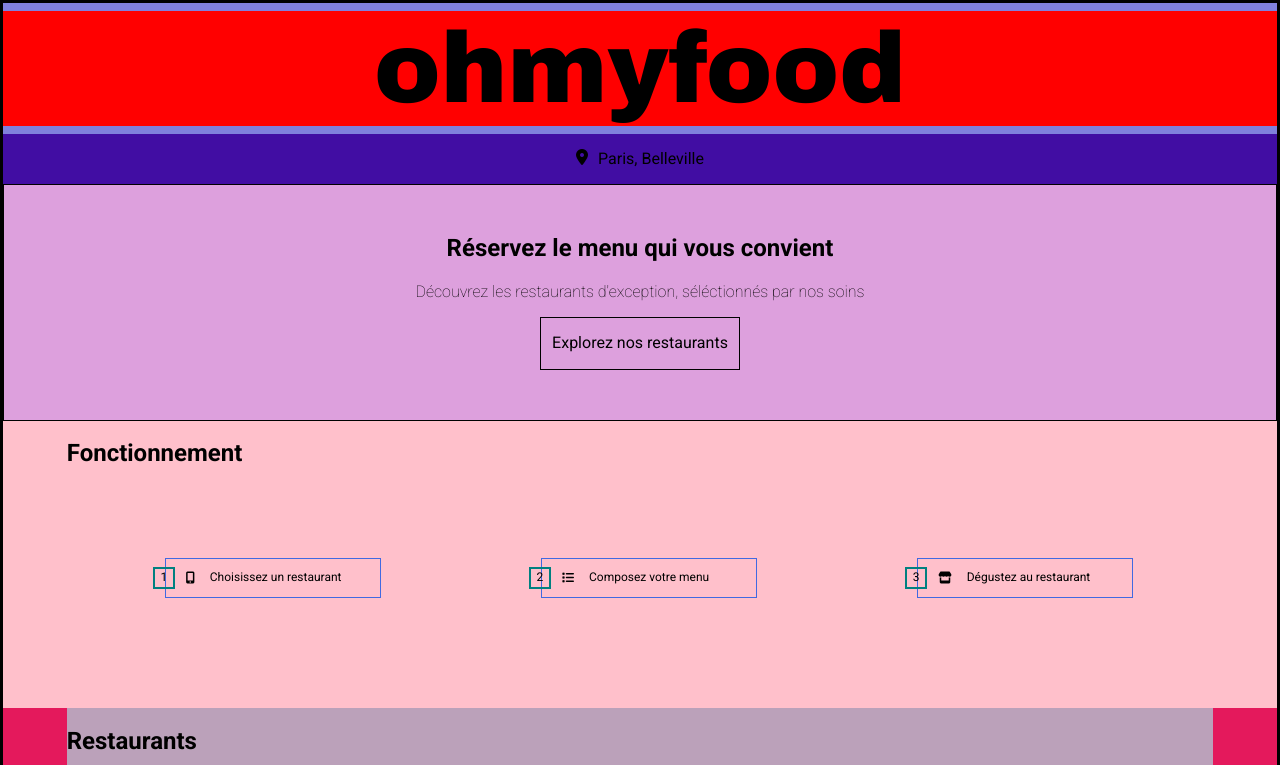
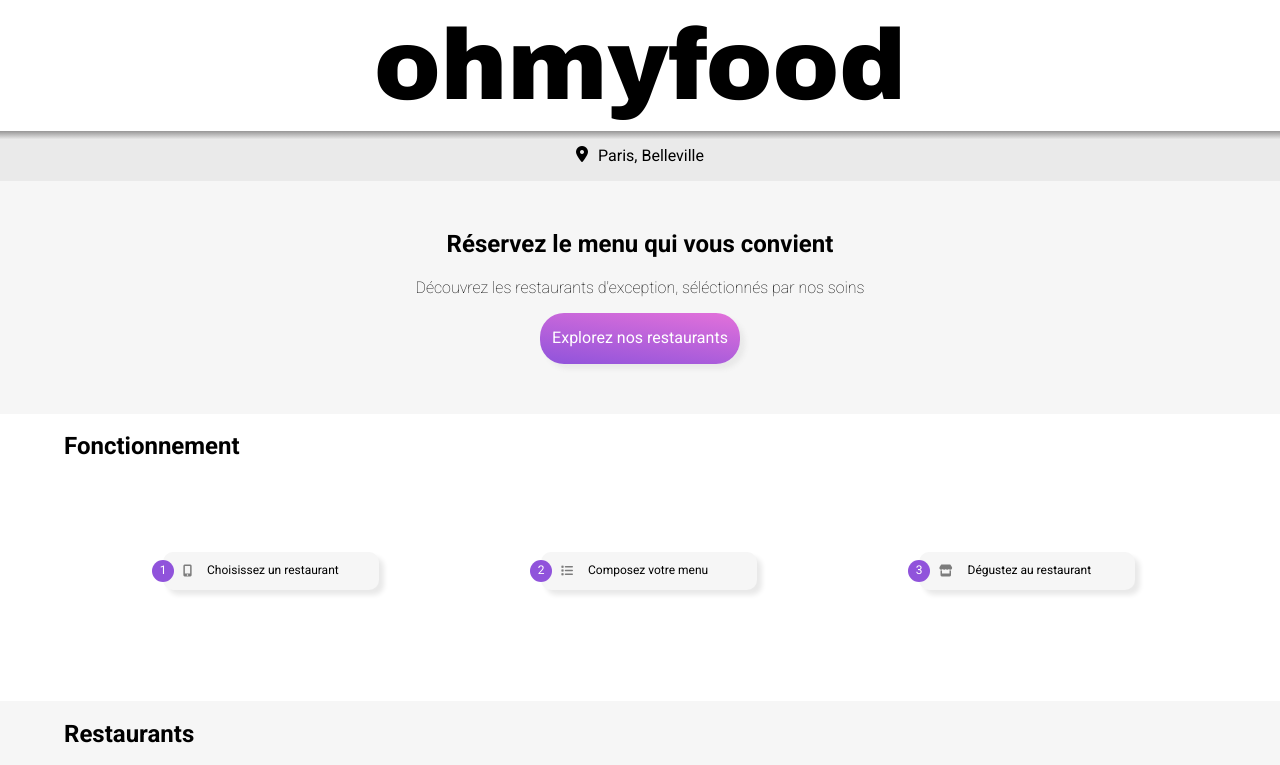
Before and after one commit to cla31/projet-3-OCR, a website: page index.html in a window 1280 px wide. Shown: the top 765 px of the page. Drawn offline with Linux system fonts and the light colour scheme; a web font is replaced by a local one.

Commit message:
Couleurs de la page d'accueil

```diff
--- a/index.html
+++ b/index.html
@@ -61,6 +61,7 @@
             <div class="tabs__stack">
                 <h2>Fonctionnement</h2>
                 <div class="tabs__items">
+                    <a href="#restaurants">
                         <div class="tabs__choice">
                             <div class="tabs__un">1</div>
                             <div class="tabs__icon-mobile">
@@ -68,6 +69,8 @@
                             </div>
                             <p>Choisissez un restaurant</p>
                         </div>
+                    </a>
+                    <a href="#restaurants">
                         <div class="tabs__compose">
                             <div class="tabs__deux">2</div>
                             <div class="tabs__icon-list">
@@ -75,6 +78,8 @@
                             </div>
                             <p>Composez votre menu</p>
                         </div>
+                    </a>
+                    <a href="#restaurants">
                         <div class="tabs__enjoy">
                             <div class="tabs__trois">3</div>
                             <div class="tabs__icon-store">
@@ -82,6 +87,7 @@
                             </div>
                             <p>Dégustez au restaurant</p>
                         </div>
+                    </a>
                 </div>
             </div>
         </section>
--- a/sass/base/_base.scss
+++ b/sass/base/_base.scss
@@ -9,21 +9,23 @@
     justify-content: center;
     max-width: 2000px;
     min-width: 200px;
-    border: black 3px solid;
+    // border: black 3px solid;
     margin: auto;
 }
 
 header {
-    background-color: rgb(128, 128, 221);
+    // background-color: rgb(128, 128, 221);
     width: 100%;
 }
 
 main {
-    background-color: pink;
+    // background-color: pink;
     width: 100%;
 }
 
 footer {
-    background-color: purple;
+    // background-color: purple;
+    background-color: $footer;
+    color: $color-primary;
     width: 100%;
 }
--- a/sass/base/_typography.scss
+++ b/sass/base/_typography.scss
@@ -69,7 +69,7 @@
     }
     &__button a {
         text-decoration: none;
-        color: black;
+        color: $color-primary;
     }
 }
 
--- a/sass/layout/_header.scss
+++ b/sass/layout/_header.scss
@@ -1,6 +1,7 @@
 .sidebar {
     &__logo {
-        background-color: red;
+        // background-color: red;
+        background-color: $color-primary;
         h1 {
             margin: 8px;
         }
--- a/sass/pages/_accueil.scss
+++ b/sass/pages/_accueil.scss
@@ -4,7 +4,11 @@
     display: flex;
     align-items: center;
     // border: black solid 1px;
-    background-color: rgb(65, 13, 163);
+    // background-color: rgb(65, 13, 163);
+    // background-color: $baseline;
+    // background: linear-gradient(180deg, #e2e0e0 0%, #fff 90%);
+    background: linear-gradient(rgb(151, 150, 150), $baseline, $baseline, $baseline, $baseline, $baseline, $baseline);
+    // background: linear-gradient(rgb(151, 150, 150)repeat(4, $baseline));
     &__icon {
         display: flex;
         justify-content: center;
@@ -17,15 +21,16 @@
 }
 
 .hero {
-    background-color: grey;
+    // background-color: grey;
     &__stack {
         display: flex;
         flex-direction: column;
         align-items: center;
         padding-bottom: 50px;
         text-align: center;
-        border: black solid 1px;
-        background-color: plum;
+        // border: black solid 1px;
+        // background-color: plum;
+        background-color: $color-secondary;
         // version desktop
         @media screen and (min-width: 992px) {
             padding-top: 30px;
@@ -33,7 +38,11 @@
     }
     &__button {
         width: 200px;
-        border: black solid 1px;
+        background-color: $button;
+        border-radius: 24px;
+        background: linear-gradient(8deg, #8f53db 0%, #e371da 100%, #000 100%);
+        box-shadow: 5px 5px 5px 0px $shadow;
+        // border: black solid 1px;
         &:hover {
             cursor: pointer;
             transform: scale(1.1);
@@ -58,6 +67,10 @@
     &__items {
         // font-size: 12px;
         padding-left: 18px;
+        a {
+            text-decoration: none;
+            color: black;
+        }
         // version desktop
         @include items-responsive;
         @media screen and (min-width: 992px) {
@@ -67,6 +80,11 @@
     &__choice {
         @include title-icon-position;
     }
+    // &__icon-mobile {
+    //     &:hover {
+    //         color: $item
+    //     }
+    // }
     &__un {
         @include style-number;
     }
@@ -100,9 +118,11 @@
     align-items: center;
     justify-content: center;
     // background-color: rgb(255, 238, 0);
-    background-color: rgb(228, 25, 92);
+    // background-color: rgb(228, 25, 92);
+    background-color: $color-secondary;
     &__body {
-        background-color: rgb(187, 161, 186);
+        // background-color: rgb(187, 161, 186);
+        background-color: $color-secondary;
         min-width: 90%;
         padding-bottom: 50px;
     }
@@ -135,10 +155,12 @@
 .card {
     position: relative;
     width: 290px;
-    background-color: thistle;
-    border: blue 2px solid;
+    background-color: $color-primary;
+    // border: blue 2px solid;
     margin-bottom: 10px;
     margin-top: 10px;
+    border-radius: 24px;
+    box-shadow: 5px 5px 5px 0px $shadow;
     // version tablette
     @media screen and (min-width: 768px) and (max-width: 992px) {
         width: 400px;
@@ -160,18 +182,20 @@
             width: 100%;
             height: 200px;
             object-fit: cover;
+            border-radius: 24px 24px 0 0;
         }
         &--new {
             position: relative;
-            background-color: blue;
+            // background-color: blue;
         }
         &--text-new {
             position: absolute;
             top: 10px;
             right: 10px;
             padding: 6px 6px 6px 6px;
-            color: navy;
-            background-color: greenyellow;
+            // color: navy;
+            color: $info-text;
+            background-color: $info;
         }
     }
     &__body {
--- a/sass/utils/_mixins.scss
+++ b/sass/utils/_mixins.scss
@@ -5,6 +5,10 @@
     justify-content: center;
     align-items: center;
     padding-right: 15px;
+    color: $color-icon;
+    &:hover {
+        color: $item;
+    }
 }
 
 @mixin title-icon-position {
@@ -14,18 +18,32 @@
     justify-content: flex-start;
     align-items: center;
     padding-left: 20px;
-    border: royalblue 1px solid;
+    background-color: $color-secondary;
+    border-radius: 10px;
+    // box-shadow: 4px 8px 0 rgba(0, 0, 0, 0.1);
+    box-shadow: 5px 5px 5px 0px $shadow;
+    // border: royalblue 1px solid;
+    &:hover {
+        cursor: pointer;
+        transform: scale(1.1);
+        background-color: $hover-item;
+    }
+    // version desktop
+    // @media screen and (min-width: 992px) {}
 }
 
 @mixin style-number {
     display: flex;
     justify-content: center;
     align-items: center;
-    border: teal 2px solid;
+    background-color: $item;
+    color: $color-primary;
+    // border: teal 2px solid;
     position: absolute;
     width: 22px;
     height: 22px;
     right: 205px;
+    border-radius: 12px;
 }
 
 // ******************************************************
--- a/sass/utils/_variables.scss
+++ b/sass/utils/_variables.scss
@@ -1,7 +1,11 @@
 $color-primary:white;
-$color-secondary:rvb(246, 246, 246);
-$baseline:rvb(234, 234, 234);
-$footer:rvb(53, 53, 53);
-$item:rvb(144, 83, 219);
-$info:rvb(157, 226, 208);
-$info-text:rvb(7, 130, 94);
+$color-secondary:rgb(246, 246, 246);
+$baseline:rgb(234, 234, 234);
+$color-icon:rgb(124, 124, 124);
+$footer:rgb(53, 53, 53);
+$item:rgb(144, 83, 219);
+$info:rgb(157, 226, 208);
+$info-text:rgb(7, 130, 94);
+$button:rgb(227, 113, 218);
+$hover-item:rgb(245, 237, 255);
+$shadow:rgb(233, 233, 233);
```
Also changed, not shown: public/css/style.css, 1 other file. Lines whose indentation alone changed are shown as unchanged.
